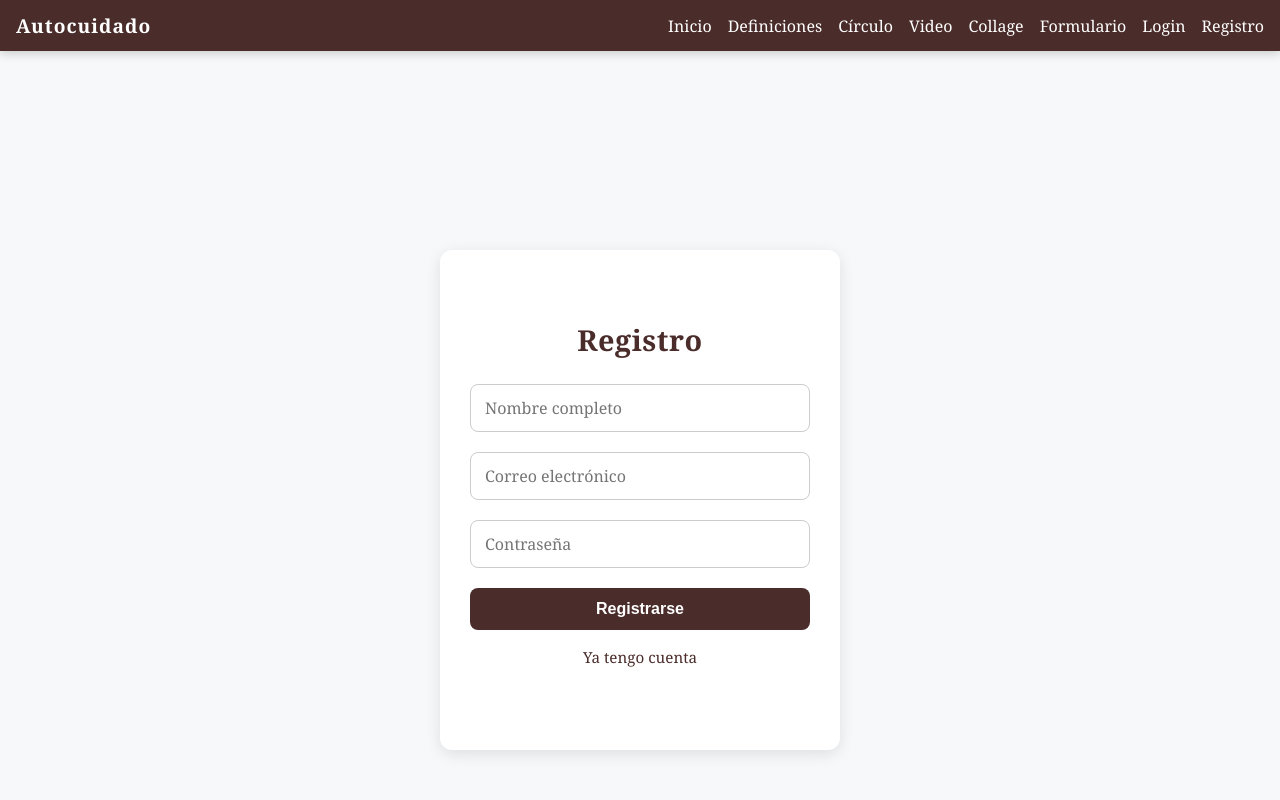
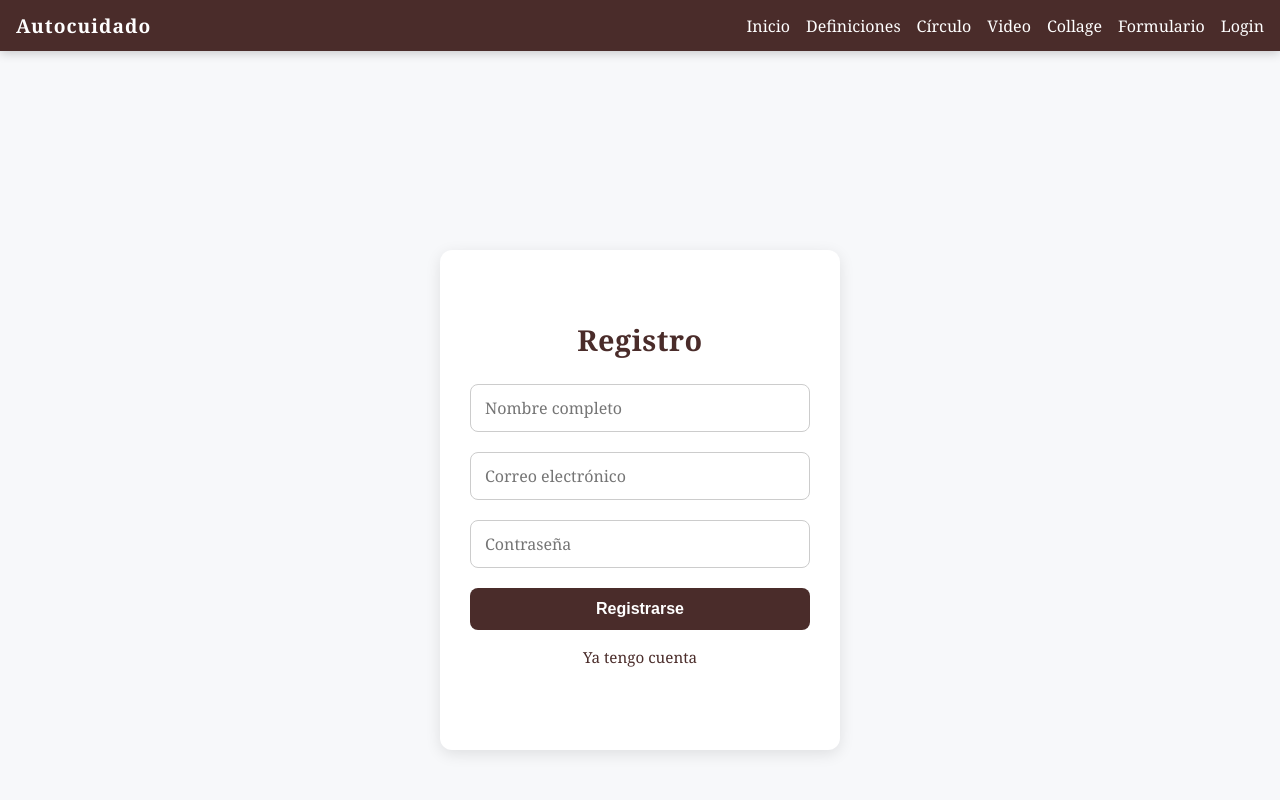
Before and after one commit to brittanyqs/FrontendHabilidadesB, a plain HTML site: page FrontendHabilidadesB/html/registro.html in a window 1280 px wide. Shown: the top 800 px of the page. Drawn offline with Linux system fonts and the light colour scheme; no server answers.

Commit message:
Update registro.html

```diff
--- a/FrontendHabilidadesB/html/registro.html
+++ b/FrontendHabilidadesB/html/registro.html
@@ -25,7 +25,6 @@
       <li><a href="#collage">Collage</a></li>
       <li><a href="#formulario">Formulario</a></li>
       <li><a href="/Html/login.html">Login</a></li>
-      <li><a href="/Html/registro.html">Registro</a></li>
     </ul>
   </nav>
 <!-- Main -->
@@ -99,3 +98,6 @@ document.getElementById("registerForm").addEventListener("submit", async (e) =>
 
 </body>
 </html>
+
+</body>
+</html>
```
